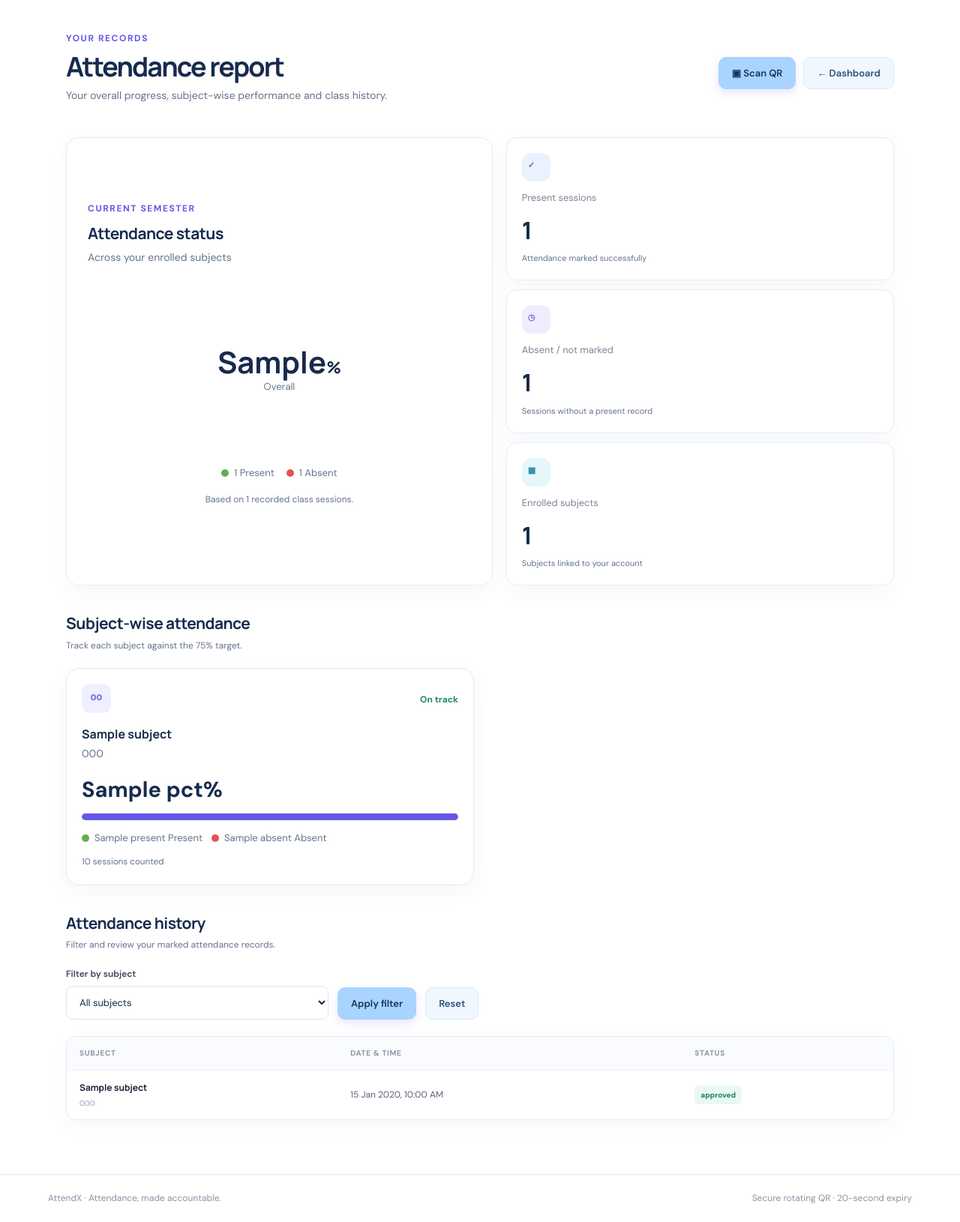
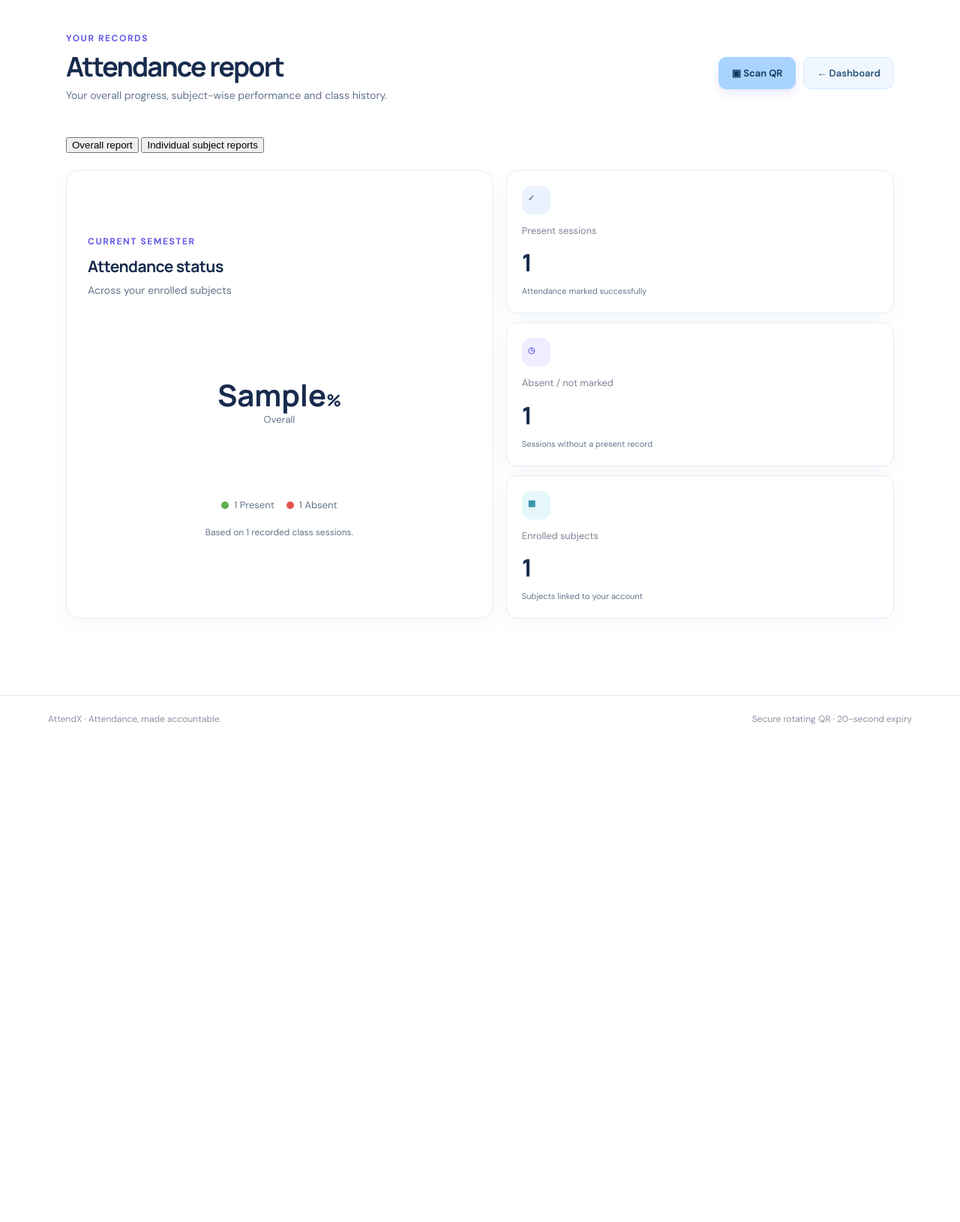
Before and after one commit to shiv9969/attendance-management, a Flask app: template templates/attendance.html in a window 1280 px wide. Shown: the part 76-1706 px from the top of the page at 75% size. After the commit the page ends 1042 px from the top, so only its background shows below. Run offline with Flask 3, Linux system fonts and the light colour scheme; tables that the repository leaves empty hold one stand-in row (values such as "Sample post"); the template is opened without the code that fills it: values that come from a table or form of the project are taken from there, most other values are stand-ins (such as "Sample title", 1, 10 or a date in 2020); parts of the project's set-up code (start-up, migrations or seed data) failed here and were passed over; some libraries are stand-ins or nearby versions.

Commit message:
Add files via upload

```diff
--- a/templates/attendance.html
+++ b/templates/attendance.html
@@ -5,6 +5,11 @@
   <div><div class="eyebrow">YOUR RECORDS</div><h1>Attendance report</h1><p class="muted">Your overall progress, subject-wise performance and class history.</p></div>
   <div class="report-actions"><a class="btn primary" href="{{ url_for('student_scan') }}">▣ Scan QR</a><a class="btn secondary" href="{{ url_for('dashboard') }}">← Dashboard</a></div>
 </div>
+<div class="attendance-report-tabs" role="tablist" aria-label="Attendance report type">
+  <button class="report-tab active" type="button" role="tab" aria-selected="true" aria-controls="overall-report-panel" id="overall-report-tab" data-report-tab="overall">Overall report</button>
+  <button class="report-tab" type="button" role="tab" aria-selected="false" aria-controls="individual-report-panel" id="individual-report-tab" data-report-tab="individual">Individual subject reports</button>
+</div>
+<section id="overall-report-panel" class="attendance-report-panel" role="tabpanel" aria-labelledby="overall-report-tab">
 <div class="report-summary-grid">
   <section class="panel report-overview">
     <div><div class="eyebrow">CURRENT SEMESTER</div><h2>Attendance status</h2><p class="muted">Across your enrolled subjects</p></div>
@@ -20,7 +25,9 @@
     <div class="stat-card"><span class="stat-icon mint">▦</span><span>Enrolled subjects</span><strong>{{ subjects|length }}</strong><small>Subjects linked to your account</small></div>
   </section>
 </div>
-<div class="section-head"><div><h2>Subject-wise attendance</h2><p class="muted">Track each subject against the 75% target.</p></div></div>
+</section>
+<section id="individual-report-panel" class="attendance-report-panel" role="tabpanel" aria-labelledby="individual-report-tab" hidden>
+<div class="section-head"><div><h2>Individual subject reports</h2><p class="muted">Attendance percentage, present/absent sessions and status for each subject.</p></div></div>
 {% if report_rows %}
 <div class="report-subject-grid">
 {% for item in report_rows %}
@@ -40,4 +47,27 @@
 <div class="section-head"><div><h2>Attendance history</h2><p class="muted">Filter and review your marked attendance records.</p></div></div>
 <form class="filter-bar" method="get"><label>Filter by subject<select name="subject_id"><option value="">All subjects</option>{% for s in subjects %}<option value="{{ s.id }}" {{ 'selected' if selected == s.id else '' }}>{{ s.name }}</option>{% endfor %}</select></label><button class="btn primary" type="submit">Apply filter</button><a class="btn secondary" href="{{ url_for('attendance_report') }}">Reset</a></form>
 <div class="table-wrap"><table><thead><tr><th>Subject</th><th>Date & time</th><th>Status</th></tr></thead><tbody>{% for r in records %}<tr><td><strong>{{ r.subject.name }}</strong><small class="table-sub">{{ r.subject.code }}</small></td><td>{{ r.marked_at.strftime('%d %b %Y, %I:%M %p') }}</td><td><span class="pill green">{{ r.status }}</span></td></tr>{% else %}<tr><td colspan="3" class="empty-cell">No matching attendance records.</td></tr>{% endfor %}</tbody></table></div>
+</section>
 {% endblock %}
+{% block scripts %}
+<script>
+(() => {
+  const tabs = document.querySelectorAll('[data-report-tab]');
+  const panels = {
+    overall: document.getElementById('overall-report-panel'),
+    individual: document.getElementById('individual-report-panel')
+  };
+  tabs.forEach((tab) => tab.addEventListener('click', () => {
+    const selected = tab.dataset.reportTab;
+    tabs.forEach((item) => {
+      const active = item === tab;
+      item.classList.toggle('active', active);
+      item.setAttribute('aria-selected', active ? 'true' : 'false');
+    });
+    Object.entries(panels).forEach(([name, panel]) => {
+      panel.hidden = name !== selected;
+    });
+  }));
+})();
+</script>
+{% endblock %}
```
